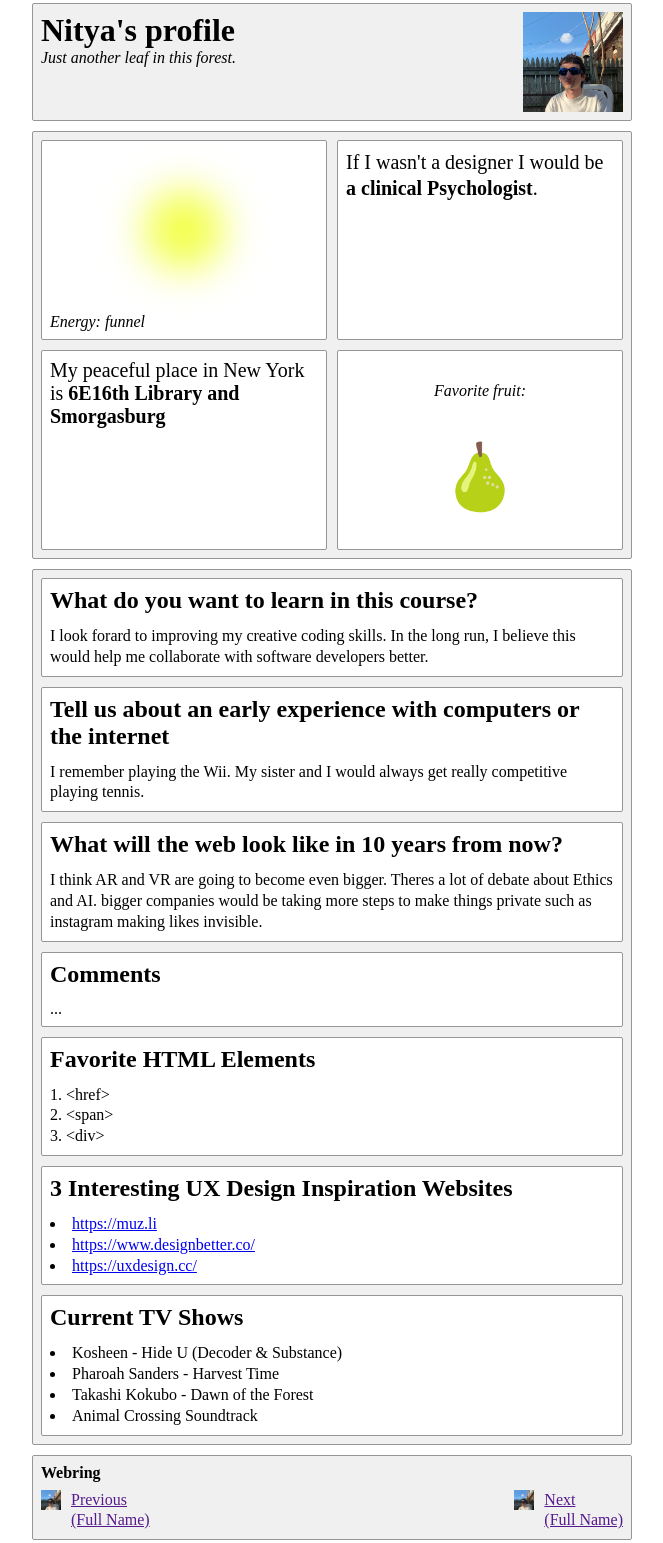
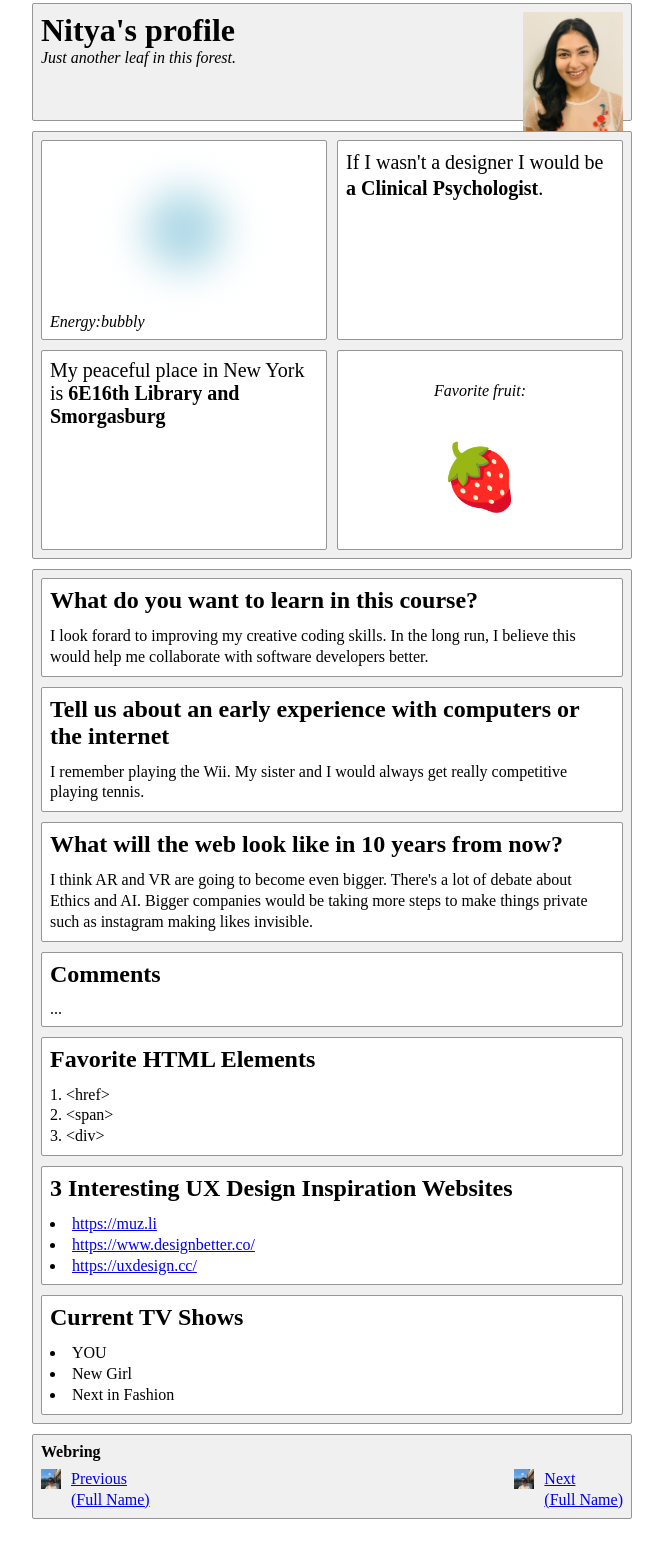
Before and after one commit to nityakumar/html-profile, a plain HTML site: page index.html in a window 1280 px wide. Shown: the part 37-1580 px from the top of the page, without its empty margins (308-971 px from the left). Drawn offline with Linux system fonts and the light colour scheme.

Commit message:
updated
updated

```diff
--- a/css/styles.css
+++ b/css/styles.css
@@ -85,7 +85,7 @@ section {background: #fff;}
     width: 80px;
     height: 80px;
     margin-top: -20px;
-    background: rgb(243, 255, 70);
+    background: lightblue;
     border-radius: 100%;
     filter: blur(20px);
 }
--- a/index.html
+++ b/index.html
@@ -2,11 +2,11 @@
 <html>
     <head>
         <meta charset="utf-8">
-        <title>Elliott's Profile</title>
+        <title>Nitya's Profile</title>
         <meta name="description" content="">
         <meta name="viewport" content="width=device-width,initial-scale=1.0">
         <link href="./css/styles.css" rel="stylesheet">
-        <link rel="shortcut icon" type="image/png" href="./images/elliott.jpg">
+        <link rel="shortcut icon" type="image/png" href="./images/nitya.jpg">
     </head>
 
     <body>
@@ -17,16 +17,16 @@
                     <em>Just another leaf in this forest.</em>
                 </div>
                 <figure>
-                    <a href="./images/elliott.jpg" target="_blank"><img src="./images/elliott.jpg" alt="A photo of Elliott" /></a>
+                    <a href="./images/nitya.jpg" target="_blank"><img src="./images/nitya.jpg" alt="A photo of Nitya" /></a>
                 </figure>
             </header>
             <section class="two-column section-wrapper">
                 <section id="energy-box">
                         <figure id="energy"></figure>
-                        <figcaption>Energy: funnel</figcaption>
+                        <figcaption>Energy:bubbly</figcaption>
                 </section>
                 <section class="medium">
-                    <p>If I wasn't a designer I would be <b>a clinical Psychologist</b>.</p>
+                    <p>If I wasn't a designer I would be <b>a Clinical Psychologist</b>.</p>
                 </section>
                 <section class="medium">
                     My peaceful place in New York is <b>6E16th Library and Smorgasburg</b>
@@ -34,7 +34,7 @@
                 <section class="section-centered">
                     <center>
                         <p><em>Favorite fruit:</em></p><br />
-                        <p class="large">🍐</p>
+                        <p class="large">🍓</p>
                     </center>
                 </section>
             </section>
@@ -49,7 +49,7 @@
                 </section>
                 <section>
                     <h2>What will the web look like in 10 years from now?</h2>
-                    <p>I think AR and VR are going to become even bigger. Theres a lot of debate about Ethics and AI. bigger companies would be taking more steps to make things private such as instagram making likes invisible.</p>
+                    <p>I think AR and VR are going to become even bigger. There's a lot of debate about Ethics and AI. Bigger companies would be taking more steps to make things private such as instagram making likes invisible.</p>
                 </section>
                 <section>
                     <h2>Comments</h2>
@@ -77,18 +77,18 @@
                 <section>
                     <h2>Current TV Shows</h2>
                     <ul>
-                        <li>Kosheen - Hide U (Decoder & Substance)</a></li>
-                        <li>Pharoah Sanders - Harvest Time</a></li>
-                        <li>Takashi Kokubo - Dawn of the Forest</a></li>
-                        <li>Animal Crossing Soundtrack</a></li>
+                        <li>YOU</a></li>
+                        <li>New Girl</a></li>
+                        <li>Next in Fashion</a></li>
+
                     </ul>
                 </section>
             </section>
             <footer>
                 <h4>Webring</h4>
                 <p id="pagination">
-                    <a href="" id="previous"><img src="./images/elliott.jpg" /> Previous<br /> (Full Name)</a>
-                    <a href="" id="next"><img src="./images/elliott.jpg" /> Next<br /> (Full Name)</a>
+                    <a href="https://oilstel.github.io/html-profile/" id="previous"><img src="./images/elliott.jpg" /> Previous<br /> (Full Name)</a>
+                    <a href=" https://chloebbbbbc.github.io/html-profile/" id="next"><img src="./images/elliott.jpg" /> Next<br /> (Full Name)</a>
                 </p>
             </footer>
         </div>
```
Also changed, not shown: images/cancer.jpg (added), images/nitya.jpg (added), 1 other file.
